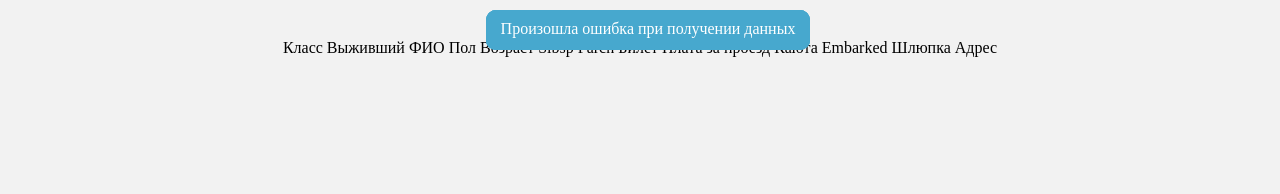
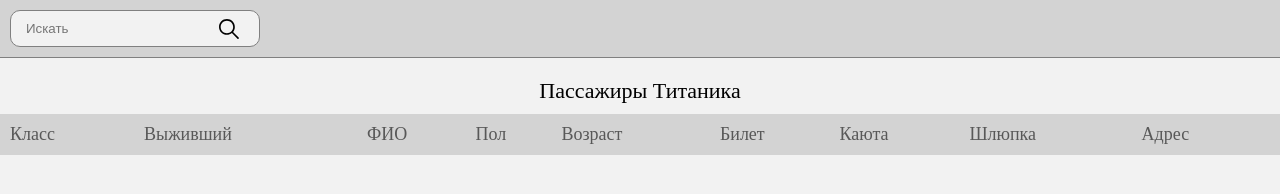
Before and after one commit to Svyatoslav16/airkraft, a website: page public/html/index.html in a window 1280 px wide. Drawn offline with Linux system fonts and the light colour scheme; no server answers.

Commit message:
Реализация поиска, добавление инструкций по запуску

```diff
--- a/public/css/main.css
+++ b/public/css/main.css
@@ -3,9 +3,17 @@
   --body-back-color: #f2f2f2;
 }
 
+* {
+	margin: 0;
+	padding: 0;
+	box-sizing: border-box;
+}
+
 body {
   background: var(--body-back-color);
 }
+
+/* Странное подобие БЭМ, но мне ещё учить и учить его, это скорее попытка сделать по БЭМ */
 
 .message-wrap {
   display: grid;
@@ -23,18 +31,151 @@
   border-radius: 10px;
   padding: 10px 15px;
   text-align: center;
-  background: rgb(71, 168, 206);
-  color: #fff;
+  background: rgb(99, 99, 99);
+  color: rgb(230, 230, 230);
+}
+
+.search-wrap {
+  position: sticky;
+  top: 0;
+  width: 100%;
+  background: #d3d3d3;
+  padding: 10px;
+  border-bottom: 1px solid gray;
+}
+
+.search {
+  border: 1px solid gray;
+  border-radius: 10px;
+  padding: 5px 10px;
+  width: 250px;
+  display: grid;
+  grid-template-columns: 1fr 30px;
+  background: #f2f2f2;
+  align-items: center;
+}
+
+.search__input {
+  padding: 5px;
+  border: none;
+  background: transparent;
+}
+
+.search__icon {
+  height: 20px;
+  cursor: pointer;
+}
+
+.search__icon:hover {
+  fill: #666;
 }
 
 .passengers-table {
-  margin: 10px auto;
+  border-spacing: 0;
 }
 
 .passengers-table__caption {
   font-size: 22px;
+  margin: 20px 0 10px 0;
 }
 
-.passengers-table thead tr th {
+.passengers-table__head {
+  position: sticky;
+  top: 59px;
+  background: #d3d3d3;
+  color: rgb(88, 88, 88);
+}
+
+.passengers-table__head tr th {
+  font-size: 18px;
   font-weight: normal;
+  padding: 10px 0;
+  text-align: left;
 }
+
+.passengers-table__body tr td {
+  padding: 10px 0;
+  vertical-align: top;
+  color: rgba(0, 0, 0, .7);
+}
+
+.passengers-table__body tr td:not(:first-child) {
+  padding-right: 5px;
+}
+
+@media (min-width: 750px) {
+  .passengers-table {
+    width: 100%;
+  }
+  .passengers-table__head tr th:not(:last-child) {
+    padding-right: 5px;
+  }
+
+  .passengers-table__head tr th:first-child,
+  .passengers-table__body tr td:first-child {
+    padding-left: 10px;
+  }
+
+  .passengers-table__head tr th:last-child,
+  .passengers-table__body tr td:last-child {
+    padding-right: 10px;
+  }
+
+  .passengers-table__body tr:not(:last-child) td {
+    border-top: 1px solid rgba(128, 128, 128, 0.568);
+  }
+
+  .passengers-table__body tr:hover {
+    background: rgba(0, 0, 0, .1);
+  }
+}
+
+@media (max-width: 749px) {
+  .search {
+    margin-left: calc(50% - 105px);
+  }
+
+  .passengers-table {
+    border-collapse: collapse;
+  }
+
+  .passengers-table__head {
+    display: none;
+  }
+
+  .passengers-table__body tr td {
+    display: grid;
+    grid-template-columns: 100px 1fr;
+    padding-left: 10px;
+    padding-right: 10px;
+  }
+
+  .passengers-table__body tr td:before {
+    content: attr(data-label);
+    float: left;
+    color: black;
+  }
+
+  .passengers-table__body tr td:first-child {
+    border-top: 1px solid rgba(128, 128, 128, 0.815);
+  }
+
+  .passengers-table__body tr:last-child td:last-child {
+    border-bottom: 1px solid rgba(128, 128, 128, 0.801);
+  }
+}
+
+@media (max-width: 749px) and (min-width: 600px) {
+  .passengers-table__body {
+    display: grid;
+    grid-template-columns: 0.4fr 0.4fr;
+    justify-content: space-around;
+  }
+}
+
+@media (max-width: 599px) {
+  .passengers-table {
+    margin: 10px auto;
+    padding: 0 5px;
+  }
+}
--- a/public/html/index.html
+++ b/public/html/index.html
@@ -7,6 +7,34 @@
     <title>Пассажиры Титаника</title>
 </head>
 <body>
-    <!-- Решил по фану сделать онли js, без статики html. Знаю, так неправильно, но очень уж хотелось -->
+    <div class="search-wrap">
+        <div class="search">
+            <input class="search__input" placeholder="Искать">
+            <svg version="1.1" class="search__icon" xmlns="http://www.w3.org/2000/svg" xmlns:xlink="http://www.w3.org/1999/xlink" x="0px" y="0px" viewBox="0 0 511.999 511.999" xml:space="preserve">
+                <path d="M508.874,478.708L360.142,329.976c28.21-34.827,45.191-79.103,45.191-127.309c0-111.75-90.917-202.667-202.667-202.667
+                  S0,90.917,0,202.667s90.917,202.667,202.667,202.667c48.206,0,92.482-16.982,127.309-45.191l148.732,148.732
+                  c4.167,4.165,10.919,4.165,15.086,0l15.081-15.082C513.04,489.627,513.04,482.873,508.874,478.708z M202.667,362.667
+                  c-88.229,0-160-71.771-160-160s71.771-160,160-160s160,71.771,160,160S290.896,362.667,202.667,362.667z"></path>
+            </svg>
+        </div>
+    </div>
+    <table class="passengers-table">
+        <caption class="passengers-table__caption">Пассажиры Титаника</caption>
+        <thead class="passengers-table__head">
+            <tr>
+                <th data-label="class">Класс</th>
+                <th data-label="survived">Выживший</th>
+                <th data-label="name">ФИО</th>
+                <th data-label="gender">Пол</th>
+                <th data-label="age">Возраст</th>
+                <th data-label="ticket">Билет</th>
+                <th data-label="cabin">Каюта</th>
+                <th data-label="boat">Шлюпка</th>
+                <th data-label="home.dest">Адрес</th>
+            </tr>
+        </thead>
+        <tbody class="passengers-table__body">
+        </tbody>
+    </table>
 </body>
 </html>
--- a/public/js/index.js
+++ b/public/js/index.js
@@ -1,16 +1,8 @@
-(async function() {
-  const body = document.getElementsByTagName('body')[0];
+let passengersData = [];
 
-  // Динамическое формирование таблицы.
-  const table = document.createElement('table');
-    table.className = 'passengers-table';
+const searchInput = document.getElementsByClassName('search__input')[0];
 
-  const caption = document.createElement('caption');
-    caption.className = 'passengers-table__caption';
-    caption.innerText = 'Пассажиры Титаника'
-
-  const thead = document.createElement('thead');
-    thead.className = 'passengers-table__head';
+const tbody = document.getElementsByTagName('tbody')[0];
 
 // Заголовки для ячеек таблицы
 const thNameArray = [
@@ -35,28 +27,12 @@
     passengerPropertyName: 'Возраст'
   },
   {
-      thLabel: 'sibsp',
-      passengerPropertyName: 'Sibsp'
-    },
-    {
-      thLabel: 'parch',
-      passengerPropertyName: 'Parch'
-    },
-    {
     thLabel: 'ticket',
     passengerPropertyName: 'Билет'
   },
   {
-      thLabel: 'fare',
-      passengerPropertyName: 'Плата за проезд'
-    },
-    {
     thLabel: 'cabin',
     passengerPropertyName: 'Каюта'
-    },
-    {
-      thLabel: 'embarked',
-      passengerPropertyName: 'Embarked'
   },
   {
     thLabel: 'boat',
@@ -68,70 +44,58 @@
   }
 ];
 
-  const theadTr = document.createElement('tr');
+(async function() {
+  // Начальные данные для таблицы
+  const initialPassengers = await getPassengersData(0, 5) || [];
 
-  for(let i = 0; i < thNameArray.length; i++) {
-    let th = document.createElement('th');
-      th.dataset.label = thNameArray[i].thLabel;
-      th.innerText = thNameArray[i].passengerPropertyName;
+  renderPassengersData(initialPassengers, thNameArray, tbody, true);
+})();
 
-    theadTr.append(th);
-  }
-
-  thead.append(theadTr);
-
-  const tbody = document.createElement('tbody');
-    tbody.className = 'passengers-table__body';
-
-  // Начальные данные для таблицы
-  const initialPassengers = await getPassengersData(0, 100) || [];
-
-  // console.log(initialPassengers);
-
-  renderPassengersData(initialPassengers, thNameArray, tbody);
-
-  table.append(caption);
-  table.append(thead);
-  table.append(tbody);
-
-  body.append(table);
-
+// Когда пользователь доскроллил до конца таблицы подгружаем ещё данные
+window.addEventListener("scroll", async () => {
   let windowScrolling = false;
 
-  // Когда пользователь доскроллил до конца таблицы подгружаем ещё данные
-  window.addEventListener("scroll", () => {
-    setTimeout(async () => {
   if ( (window.innerHeight + window.pageYOffset) >= document.body.offsetHeight &&
     windowScrolling === false) {
 
     windowScrolling = true;
-        let passengersData = await getPassengersData(document.getElementsByClassName('passengers-table__body')[0].children.length, 200);
+    let passengersDataToAdd = await getPassengersData(document.getElementsByClassName('passengers-table__body')[0].children.length, 50)
+
     renderPassengersData(
-          passengersData,
+      passengersDataToAdd,
       thNameArray,
-          tbody
+      tbody,
+      true
     );
 
     windowScrolling = false;
   }
-    }, 1000);
 });
-})();
+
+document.getElementsByClassName('search__icon')[0].addEventListener('click', function() {
+  search(searchInput.value);
+});
 
 /** Создание и заполнение записей о пассажирах и добавление их в таблицу
  * Параметры:
  * data - данные пассажиров в виде массива
  * thNameArray - заголовки для ячеек таблицы
  * parentElement - куда будут добавляться сформированные записи
+ * addToPassengersArray - добавлять ли эти данные в массив с пассажирами
  */
-function renderPassengersData(data = [], thNameArray, tbody) {
+function renderPassengersData(data = [], thNameArray, tbody, addToPassengersArray) {
   for (let i = 0; i < data.length; i++) {
     let tr = document.createElement('tr');
 
     for (let j = 0; j < thNameArray.length; j++) {
       let td = document.createElement('td');
         td.innerText = data[i][thNameArray[j].thLabel];
+        td.dataset.label = thNameArray[j].passengerPropertyName;
       tr.append(td);
+    }
+
+    if(addToPassengersArray === true) {
+      passengersData.push(data[i]);
     }
 
     tbody.append(tr);
@@ -177,3 +141,43 @@
 
   return passengers;
 }
+
+/** Поиск записей из таблицы
+ * Параметры:
+ * value - искомое значение
+ */
+function search(value) {
+  if( value.length > 0 ) {
+    let arrayOfMatches = [];
+    for (let i = 0; i < passengersData.length; i++) {
+      Object.keys(passengersData[i]).map(key => {
+        if(`${passengersData[i][key]}`.indexOf(value.trim()) > -1) {
+          if(itemExists(arrayOfMatches, passengersData[i]) === false) {
+            console.log(itemExists(arrayOfMatches, passengersData[i]));
+            arrayOfMatches.push(passengersData[i]);
+          }
+        }
+      });
+    }
+
+    tbody.innerHTML = '';
+
+    renderPassengersData(arrayOfMatches, thNameArray, tbody);
+
+  } else {
+    if( tbody.children.length < passengersData.length ) {
+      tbody.innerHTML = '';
+      renderPassengersData( passengersData, thNameArray, tbody, false, true );
+    }
+  }
+}
+
+function itemExists(arrayOfMatches, duplicate) {
+  for (let i = 0; i < arrayOfMatches.length; i++) {
+    if( JSON.stringify(arrayOfMatches[i]) === JSON.stringify(duplicate) ) {
+      return true;
+    }
+  }
+
+  return false;
+}
```
Also changed, not shown: README.md, public/images/search.svg (added). Lines whose indentation alone changed are shown as unchanged.
